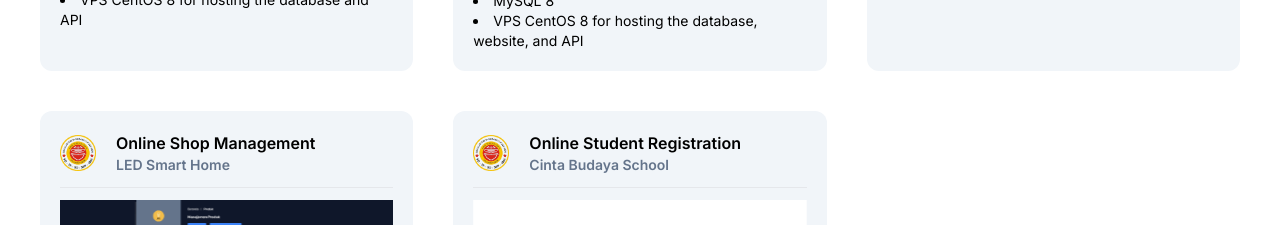
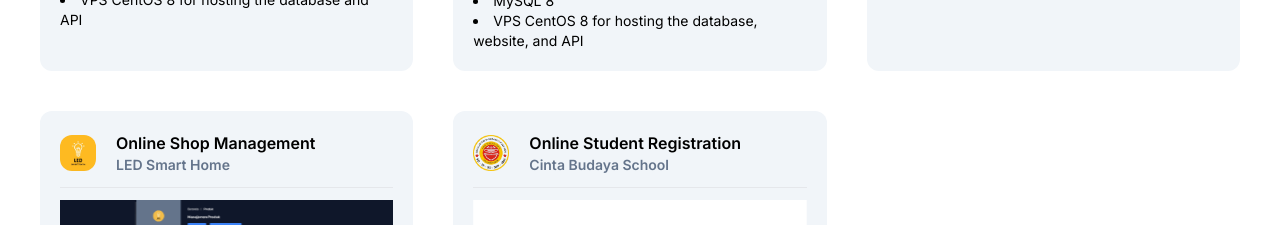
Before and after one commit to stevengoh29/stevengoh, a Next.js app: page / in a window 1280 px wide. Shown: the part 1680-1905 px from the top of the page. Built offline with nearby package versions, Linux system fonts and the light colour scheme.

Commit message:
Fixing Icons of Projects

```diff
--- a/src/data/projects.tsx
+++ b/src/data/projects.tsx
@@ -48,7 +48,7 @@
         ]
     },
     {
-        clientLogoPath: require("../assets/images/common/logo-cinbud.png"),
+        clientLogoPath: require("../assets/images/common/logo-ledsmarthome.jpg"),
         clientName: "LED Smart Home",
         projectName: "Online Shop Management",
         projectStatus: "Production",
```
Also changed, not shown: src/assets/images/common/logo-ledsmarthome.jpg (added).
